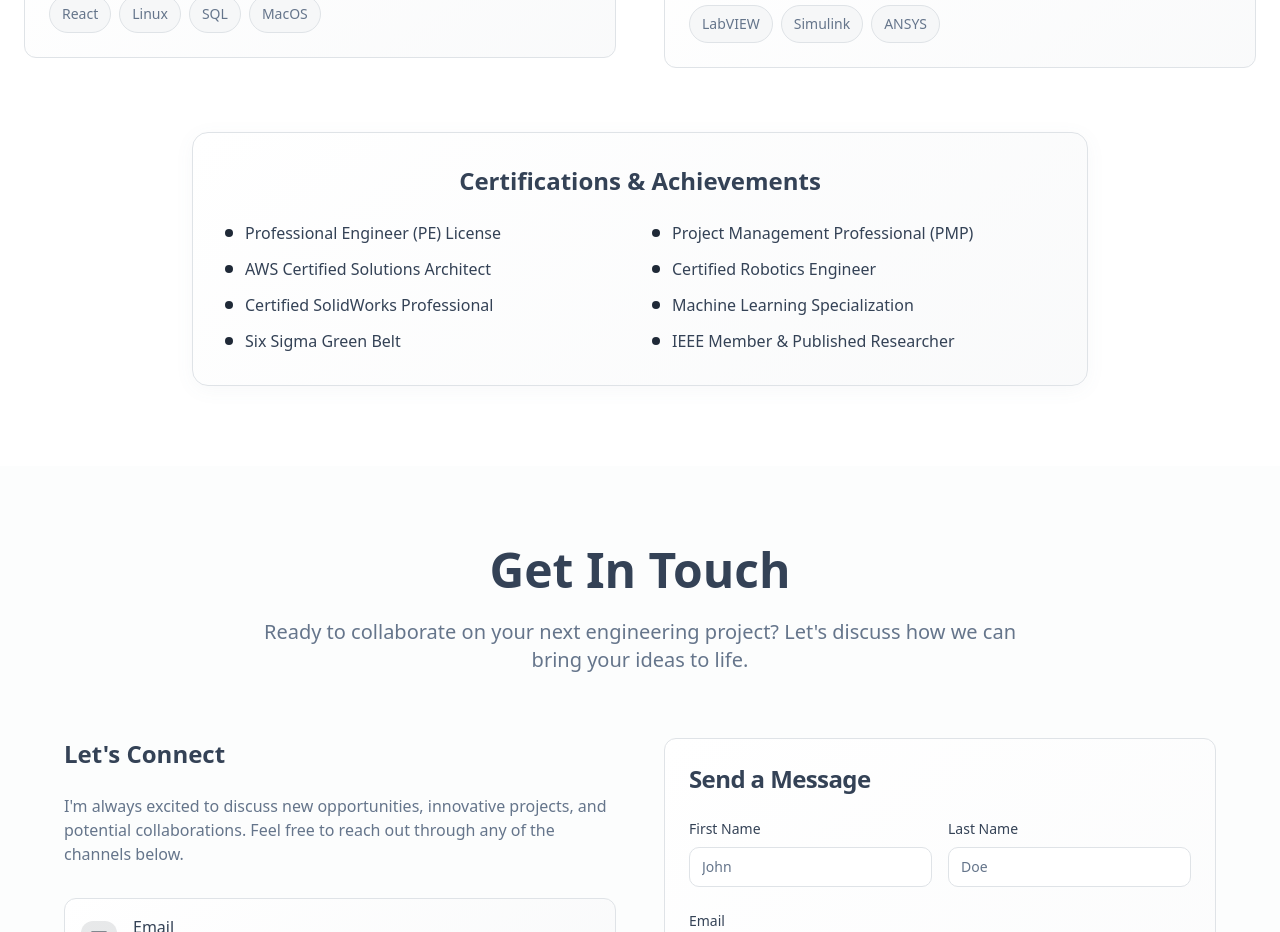
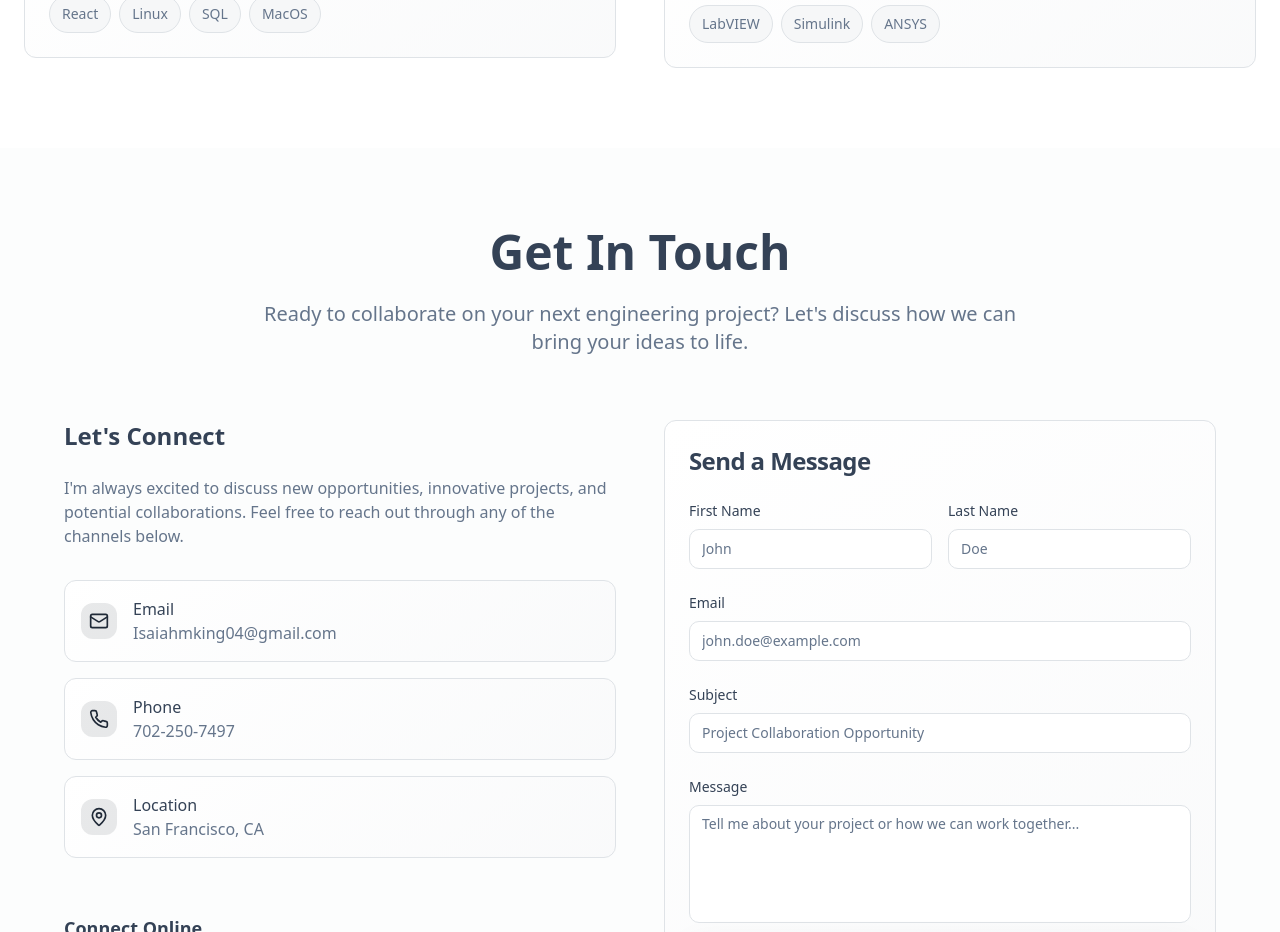
Before and after one commit to Isaiahmmking/Project-Portfolio, a React (Vite) app: page / in a window 1280 px wide. Shown: the part 4400-5332 px from the top of the page. Built offline with nearby package versions, Linux system fonts and the light colour scheme.

Commit message:
Remove Certifications section
Removed the Certifications & Achievements section from the Skills component.

```diff
--- a/src/components/Skills.tsx
+++ b/src/components/Skills.tsx
@@ -96,52 +96,6 @@ const Skills = () => {
             </div>
           ))}
         </div>
-
-        <div className="mt-16 text-center">
-          <div className="bg-gradient-card rounded-2xl p-8 shadow-card border border-border max-w-4xl mx-auto">
-            <h3 className="text-2xl font-semibold mb-6 text-foreground">
-              Certifications & Achievements
-            </h3>
-            <div className="grid md:grid-cols-2 gap-6">
-              <div className="space-y-3">
-                <div className="flex items-center space-x-3">
-                  <div className="w-2 h-2 bg-primary rounded-full" />
-                  <span className="text-foreground">Professional Engineer (PE) License</span>
-                </div>
-                <div className="flex items-center space-x-3">
-                  <div className="w-2 h-2 bg-primary rounded-full" />
-                  <span className="text-foreground">AWS Certified Solutions Architect</span>
-                </div>
-                <div className="flex items-center space-x-3">
-                  <div className="w-2 h-2 bg-primary rounded-full" />
-                  <span className="text-foreground">Certified SolidWorks Professional</span>
-                </div>
-                <div className="flex items-center space-x-3">
-                  <div className="w-2 h-2 bg-primary rounded-full" />
-                  <span className="text-foreground">Six Sigma Green Belt</span>
-                </div>
-              </div>
-              <div className="space-y-3">
-                <div className="flex items-center space-x-3">
-                  <div className="w-2 h-2 bg-primary rounded-full" />
-                  <span className="text-foreground">Project Management Professional (PMP)</span>
-                </div>
-                <div className="flex items-center space-x-3">
-                  <div className="w-2 h-2 bg-primary rounded-full" />
-                  <span className="text-foreground">Certified Robotics Engineer</span>
-                </div>
-                <div className="flex items-center space-x-3">
-                  <div className="w-2 h-2 bg-primary rounded-full" />
-                  <span className="text-foreground">Machine Learning Specialization</span>
-                </div>
-                <div className="flex items-center space-x-3">
-                  <div className="w-2 h-2 bg-primary rounded-full" />
-                  <span className="text-foreground">IEEE Member & Published Researcher</span>
-                </div>
-              </div>
-            </div>
-          </div>
-        </div>
       </div>
     </section>
   );
```
